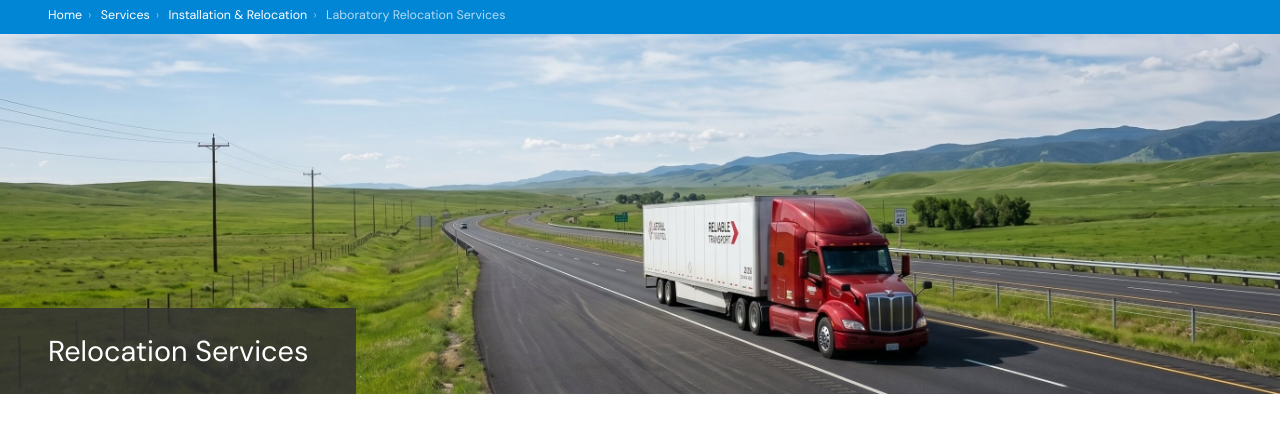
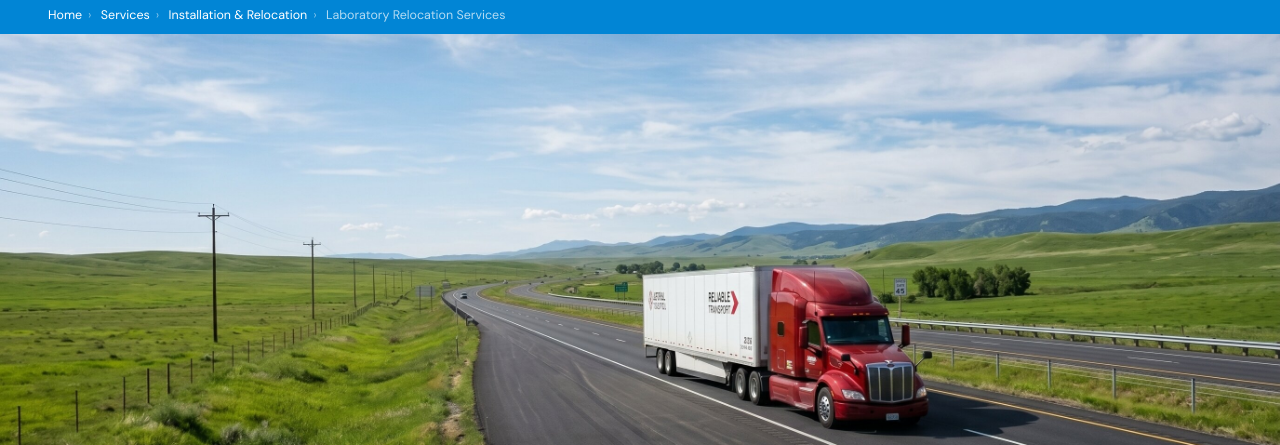
Before and after one commit to Kjeez/Lab-relocation-landing, a plain HTML site: page index.html in a window 1280 px wide. Shown: the part 103-548 px from the top of the page. Drawn offline with Linux system fonts and the light colour scheme.

Commit message:
hero banner

```diff
--- a/index.html
+++ b/index.html
@@ -309,7 +309,7 @@
   /* ── PAGE BANNER ── */
   .page-banner {
     width: 100%;
-    height: 360px;
+    height: 500px;
     background: url('newtruck.jpg.jpg') no-repeat center center;
     background-size: cover;
     position: relative;
```
